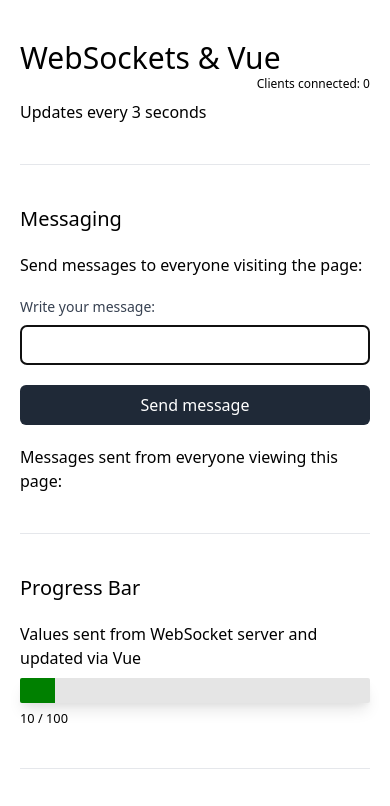
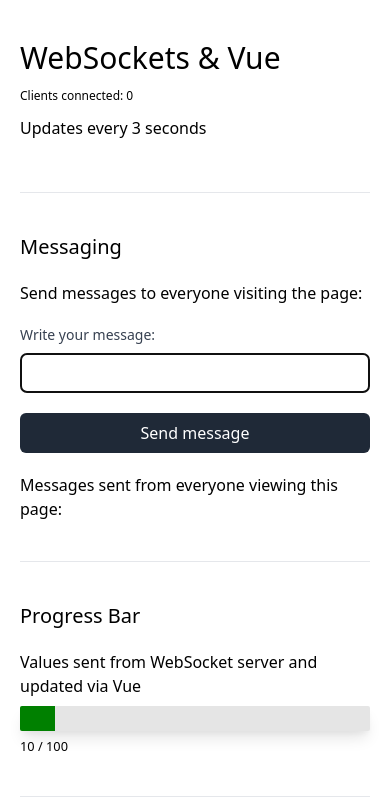
Before and after one commit to kambanwait/web-sockets-vue, a website: page app/index.html in a window 390 px wide. Shown: the top 806 px of the page. Drawn offline with nearby package versions, Linux system fonts and the light colour scheme.

Commit message:
tweaks header spacing

```diff
--- a/app/index.html
+++ b/app/index.html
@@ -25,10 +25,10 @@
   <!-- vue app mounted within #wsDemo -->
   <main id="wsDemo" class="container mx-auto py-10 px-5">
 
-    <header class="flex flex-wrap items-center">
+    <header class="flex flex-wrap items-center gap-3 md:gap-2">
       <h1 class="text-3xl">WebSockets & Vue</h1>
-      <p class="text-xs ml-auto">Clients connected: {{ numberOfClients }}</p>
-      <p class="w-full mt-2">Updates every 3 seconds</p>
+      <p class="text-xs md:ml-auto">Clients connected: {{ numberOfClients }}</p>
+      <p class="w-full">Updates every 3 seconds</p>
       <hr class="my-10 w-full" />
     </header>
 
@@ -68,7 +68,7 @@
       <canvas ref="chart" id="myChart" class="mb-5"></canvas>
     </section>
 
-    <footer class="container mx-auto pt-5 flex flex-wrap align-center gap-5 md:gap-5">
+    <footer class="container mx-auto pt-5 flex flex-wrap align-center gap-5">
       <hr class="my-10 w-full" />
       <p class="text-xs">&copy; Scripted Pixels Ltd {{ year }} | <a href="https://github.com/kambanwait/web-sockets-vue" target="_blank">Code</a></p>
       <p class="text-xs md:ml-auto">Built using <a href="https://www.npmjs.com/package/ws" target="_blank">WebSockets</a>, <a
```
